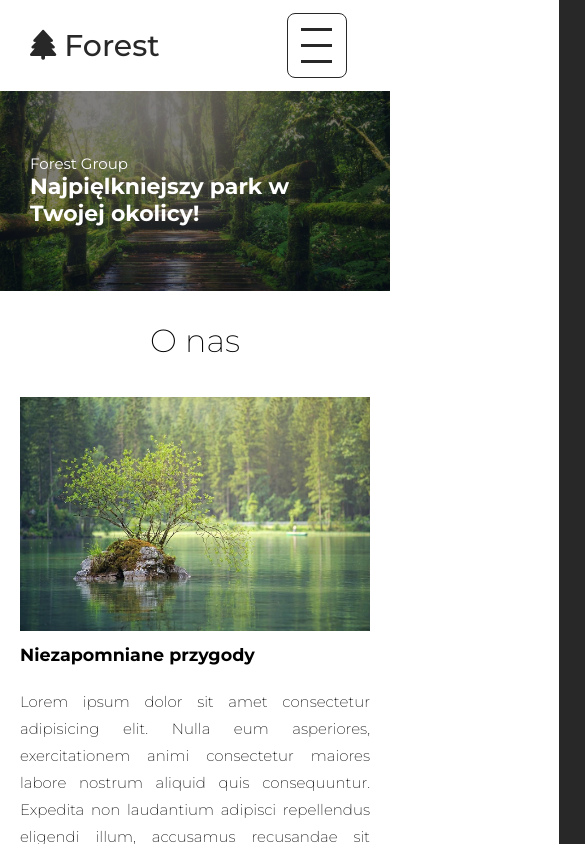
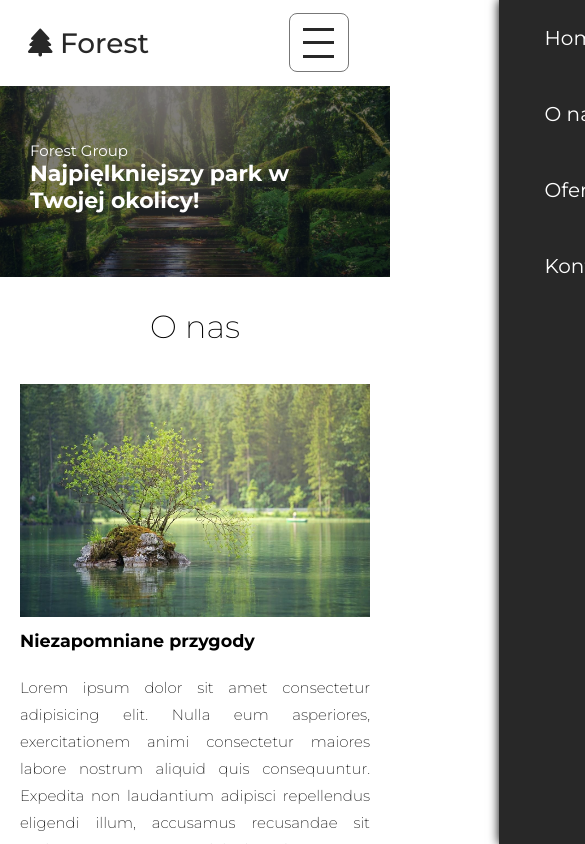
Before and after one commit to ArturDevCraft/HTML_CSS_Course-Part_4, a website: page index.html in a window 390 px wide. Shown: the top 844 px of the page, 585 px wide, since content can reach past the window. Drawn offline with Linux system fonts and the light colour scheme.

Commit message:
fix: Few little visual fixes and animation
- add smoth page scrolling

- change position menu to fixed

- change width mobile version of menu

- simple animation when hovered menu for mobile verssion

```diff
--- a/src/sass/_colors.scss
+++ b/src/sass/_colors.scss
@@ -1,2 +1,3 @@
 $main-color: #282828;
 $secondary-color: #fff;
+$soft-shadow: #777777;
--- a/src/sass/style.scss
+++ b/src/sass/style.scss
@@ -7,12 +7,15 @@
 
 html {
 	font-size: 62.5%;
+	scroll-behavior: smooth;
+	scroll-padding-top: 77px;
 }
 
 body {
 	background-color: colors.$secondary-color;
 	font-family: 'Montserrat', sans-serif;
 	overflow-x: hidden;
+	padding-top: 77px;
 }
 
 .wrapper {
@@ -23,18 +26,24 @@ body {
 
 // HEADER
 .nav {
+	position: fixed;
+	top: 0;
+	left: 0;
+	z-index: 100;
+	width: 100%;
 	display: flex;
 	justify-content: space-between;
 	align-items: center;
 	padding: 0 1em;
-
+	background-color: colors.$secondary-color;
+	transition: height 0.3;
+	font-size: 2.1rem;
 	&__logo {
 		display: flex;
 		justify-content: stretch;
 		align-items: center;
-
+		transition: font-size 0.3s;
 		p {
-			font-size: 3rem;
 			color: colors.$main-color;
 			font-weight: 500;
 		}
@@ -42,7 +51,7 @@ body {
 
 	&__menu {
 		display: block;
-		position: absolute;
+		position: fixed;
 		top: 0;
 		right: -300px;
 		z-index: 100;
@@ -51,6 +60,8 @@ body {
 		justify-content: end;
 		transition: right 0.8s;
 		background-color: colors.$main-color;
+		box-shadow: 0 0 10px #000;
+
 		li {
 			list-style-type: none;
 			font-size: 0;
@@ -58,7 +69,7 @@ body {
 
 		a {
 			display: block;
-			padding: 1.3em 1.3em;
+			padding: 1.3em 3.3em 1.3em 2.3em;
 			font-size: 2rem;
 			text-decoration: none;
 			text-wrap: nowrap;
@@ -74,6 +85,22 @@ body {
 	&__mobile-menu {
 		right: 0;
 	}
+
+	&:hover {
+		font-size: 2.8rem;
+		.burger-btn {
+			&__box {
+				width: 60px;
+			}
+
+			&__bars {
+				margin-bottom: 0.8em;
+				&:last-child {
+					margin-bottom: 0;
+				}
+			}
+		}
+	}
 }
 
 .burger-btn {
@@ -83,18 +110,20 @@ body {
 	cursor: pointer;
 
 	&__box {
-		width: 60px;
+		width: 53px;
 		position: relative;
 		padding: 1em;
-		border: 1px solid colors.$main-color;
+		border: 1px solid colors.$soft-shadow;
 		border-radius: 8px;
+		transition: width 0.3s;
 	}
 	&__bars {
 		height: 3px;
 		width: 100%;
 		display: block;
-		margin-bottom: 1em;
+		margin-bottom: 0.5em;
 		background-color: colors.$main-color;
+		transition: margin-bottom 0.3s;
 		&:last-child {
 			margin-bottom: 0;
 		}
@@ -185,6 +214,7 @@ body {
 		grid-template-columns: 1fr 2fr;
 		grid-template-rows: 1fr;
 		padding: 0 1em;
+		font-size: 3rem;
 
 		&__logo {
 			display: flex;
@@ -192,7 +222,6 @@ body {
 			align-items: center;
 
 			p {
-				font-size: 3rem;
 				color: colors.$main-color;
 				font-weight: 500;
 				text-wrap: nowrap;
@@ -208,6 +237,7 @@ body {
 			transform: translateX(0);
 			height: auto;
 			background-color: colors.$secondary-color;
+			box-shadow: none;
 			a {
 				padding: 1.3em 1.3em;
 				font-size: 2rem;
@@ -216,6 +246,22 @@ body {
 				&:hover {
 					background-color: colors.$main-color;
 					color: colors.$secondary-color;
+				}
+			}
+		}
+
+		&:hover {
+			font-size: 3rem;
+			.burger-btn {
+				&__box {
+					width: 60px;
+				}
+
+				&__bars {
+					margin-bottom: 0.8em;
+					&:last-child {
+						margin-bottom: 0;
+					}
 				}
 			}
 		}
```
Also changed, not shown: dist/css/style.min.css.
